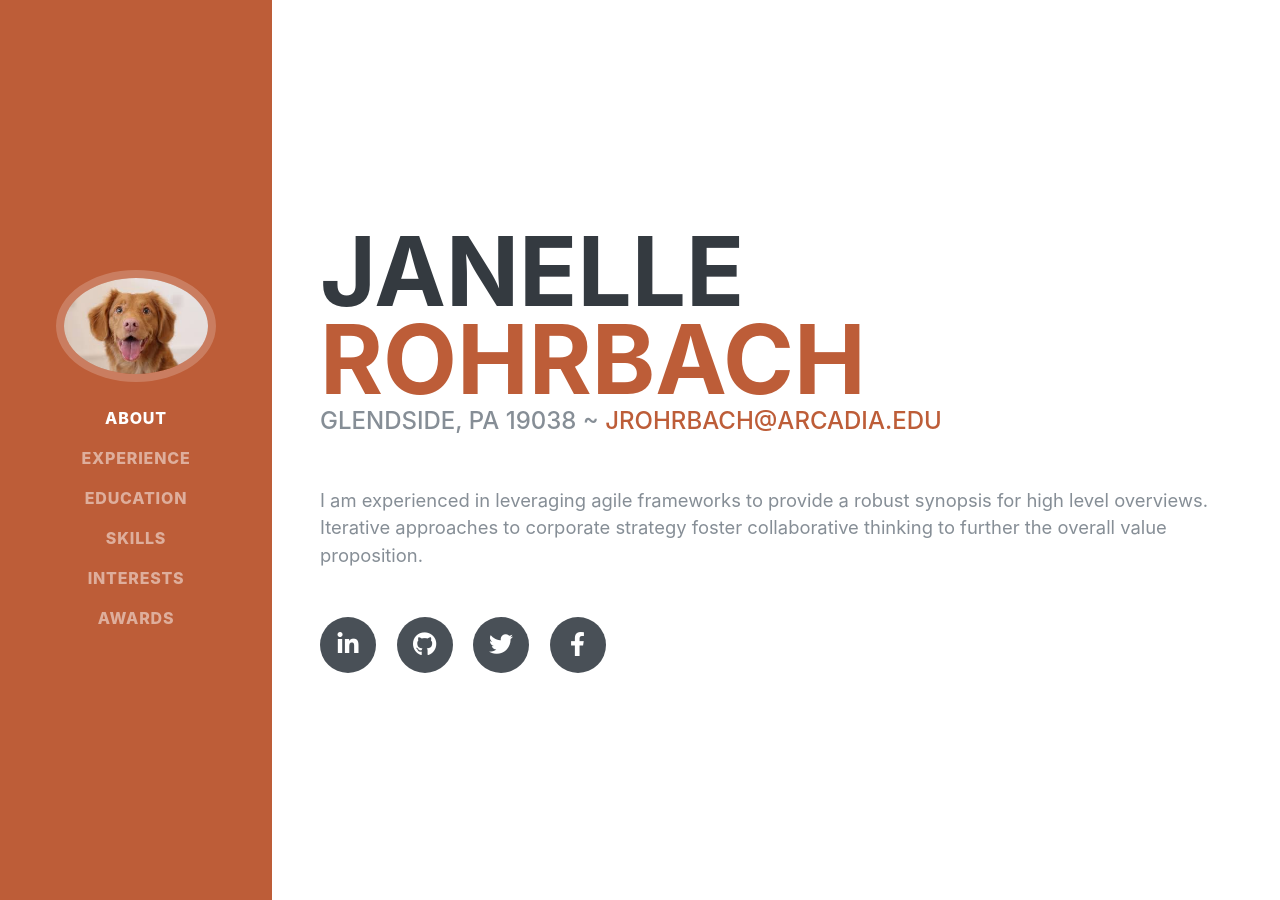
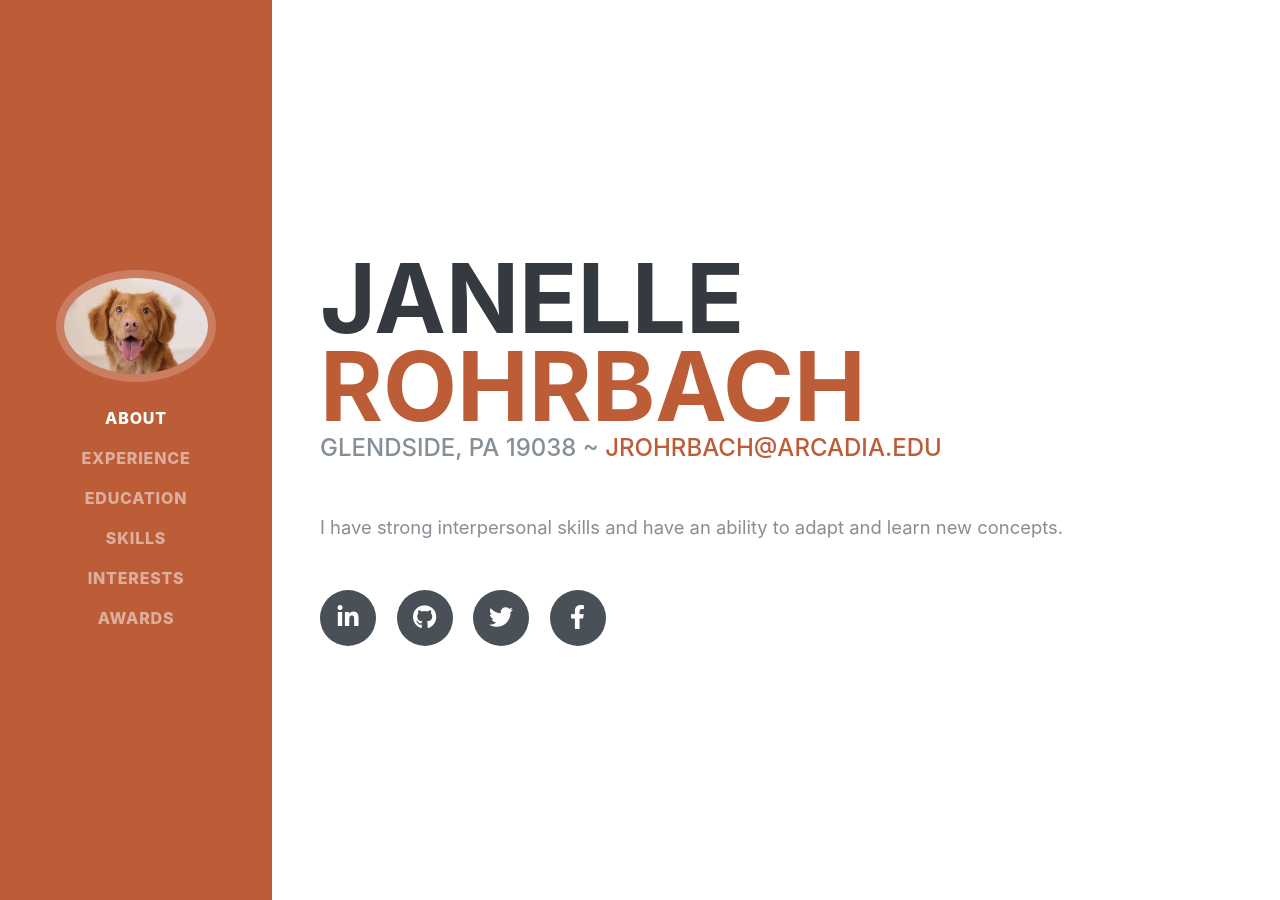
Before and after one commit to jrohrbach20/jrohrbach20.github.io, a Jekyll site: the page built from index.html, in a window 1280 px wide and 900 px high. Built offline with Jekyll 4.4.1, drawn with Linux system fonts in a browser that asks for light colours; some web fonts are replaced.

Commit message:
Update intro

```diff
--- a/_includes/intro.html
+++ b/_includes/intro.html
@@ -6,7 +6,7 @@
         <div class="subheading mb-5">Glendside, PA 19038 ~
           <a href="mailto:jrohrbach@arcadia.edu">jrohrbach@arcadia.edu</a>
         </div>
-        <p class="lead mb-5">I am experienced in leveraging agile frameworks to provide a robust synopsis for high level overviews. Iterative approaches to corporate strategy foster collaborative thinking to further the overall value proposition.</p>
+        <p class="lead mb-5">I have strong interpersonal skills and have an ability to adapt and learn new concepts.</p>
         <div class="social-icons">
           <a href="#">
             <i class="fab fa-linkedin-in"></i>
```
